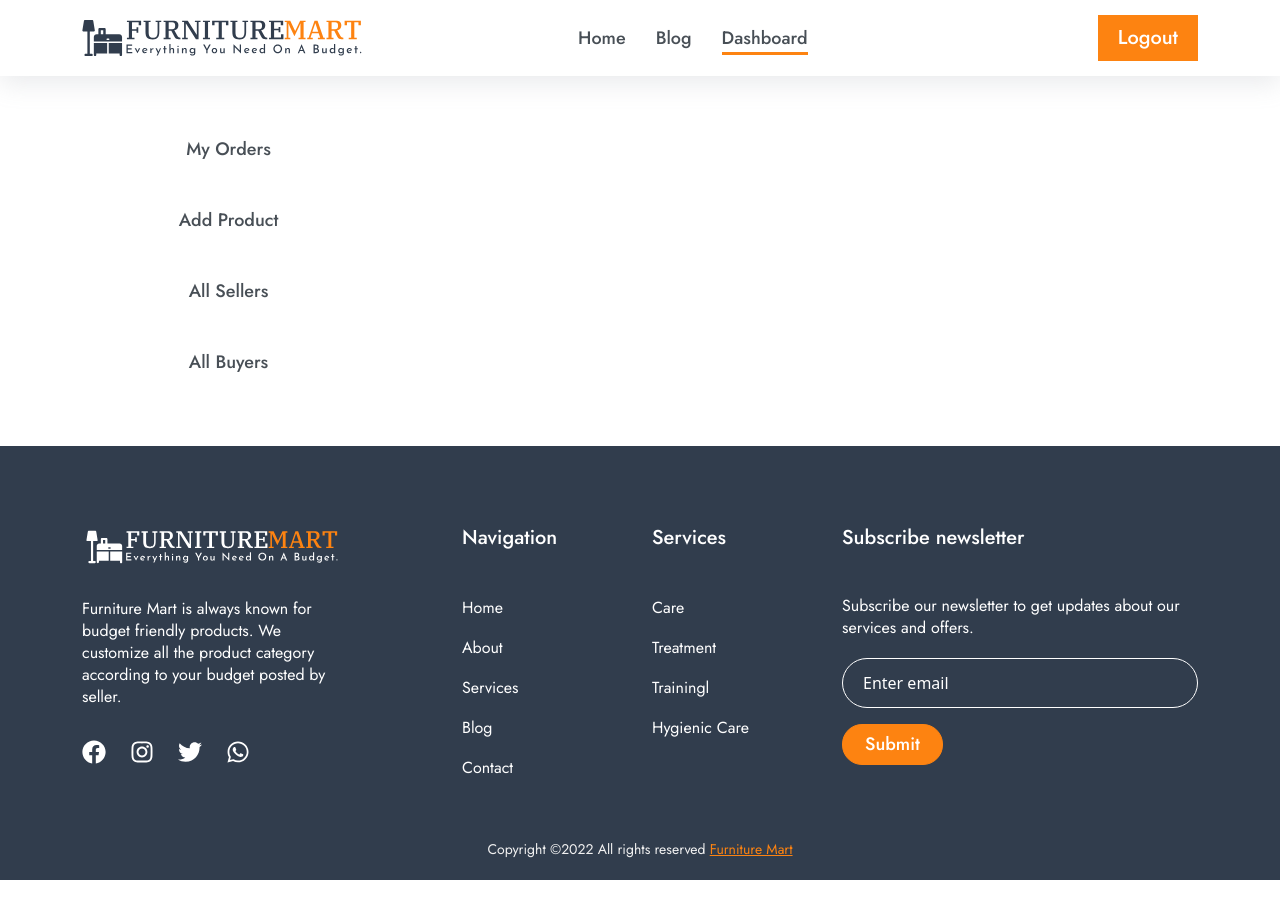
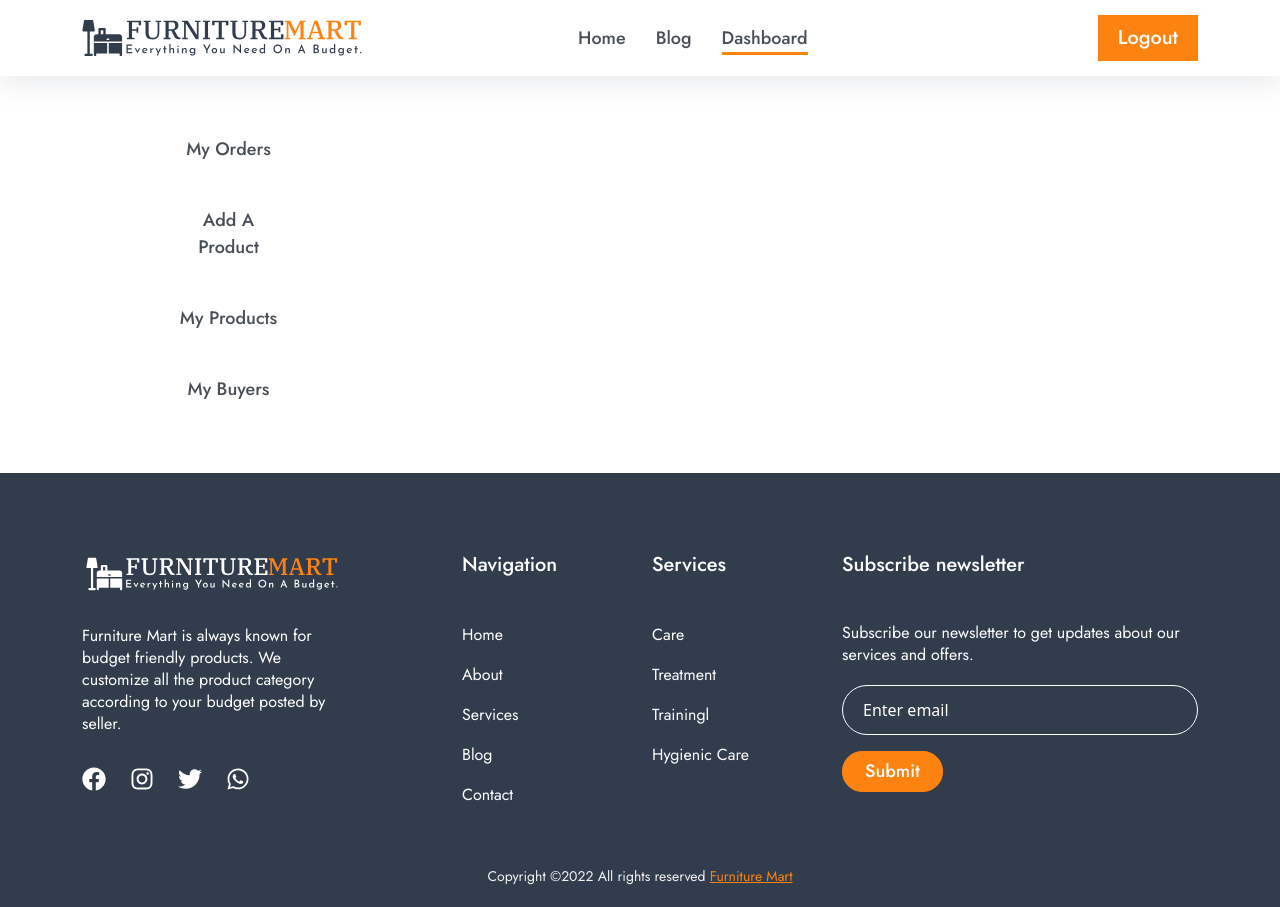
Before and after one commit to mirzanahid/furniture-mart-client, a React (Create React App) app: page /dashboard in a window 1280 px wide. Before the commit the page ends 880 px from the top, so only its background shows below. Built offline with nearby package versions, Linux system fonts and the light colour scheme; no server answers; sample sign-in values are in the browser's storage.

Commit message:
admin role added

```diff
--- /dev/null
+++ b/src/hooks/useAdmin.js
@@ -0,0 +1,22 @@
+import { useEffect, useState } from "react"
+
+const useAdmin = email => {
+
+    const [isAdmin, setIsAdmin] = useState(false);
+    const [isAdminLoading, setIsAdminLoading] = useState(true)
+    useEffect(() => {
+        if (email) {
+            fetch(`http://localhost:5000/users/admin/${email}`)
+                .then(res => res.json())
+                .then(data => {
+
+                    console.log(data);
+                    setIsAdmin(data.isAdmin)
+                    setIsAdminLoading(false)
+                })
+        }
+    }, [email])
+    return [isAdmin,isAdminLoading]
+}
+
+export default useAdmin
--- a/src/layout/DashboardLayout.js
+++ b/src/layout/DashboardLayout.js
@@ -6,10 +6,12 @@ import Offcanvas from 'react-bootstrap/Offcanvas';
 import { AuthContext } from '../contexts/AuthProvider/AuthProvider';
 import Footer from '../pages/Shared/Footer/Footer';
 import { Col, Container, Row } from 'react-bootstrap';
+import useAdmin from '../hooks/useAdmin';
 
 const DashboardLayout = () => {
-    const { show, setShow } = useContext(AuthContext)
-
+    const { show, setShow } = useContext(AuthContext);
+    const { user } = useContext(AuthContext);
+    const [isAdmin] = useAdmin(user?.email);
     const handleClose = () => setShow(false);
     return (
         <div>
@@ -20,9 +22,17 @@ const DashboardLayout = () => {
                         <div className="dash_navbar">
                             <ul className='dash-navbar-items'>
                                 <li><NavLink className={({ isActive }) => isActive ? 'active' : undefined} to={"/dashboard/myOrders"}>My Orders</NavLink></li>
-                                <li><NavLink className={({ isActive }) => isActive ? 'active' : undefined} to={"/dashboard/allProducts"}>Add Product</NavLink></li>
+                                <li><NavLink className={({ isActive }) => isActive ? 'active' : undefined} to={"/dashboard/allProducts"}>Add A Product</NavLink></li>
+                                <li><NavLink className={({ isActive }) => isActive ? 'active' : undefined} to={"/dashboard/myProducts"}>My Products</NavLink></li>
+                                <li><NavLink className={({ isActive }) => isActive ? 'active' : undefined} to={"/dashboard/myBuyers"}>My Buyers</NavLink></li>
+                                {
+                                    isAdmin &&
+                                    <>
                                         <li><NavLink className={({ isActive }) => isActive ? 'active' : undefined} to={"/dashboard/allSellers"}>All Sellers</NavLink></li>
                                         <li><NavLink className={({ isActive }) => isActive ? 'active' : undefined} to={"/dashboard/allBuyers"}>All Buyers</NavLink></li>
+                                        <li><NavLink className={({ isActive }) => isActive ? 'active' : undefined} to={"/dashboard/allBuyers"}>Reported Items</NavLink></li>
+                                    </>
+                                }
                             </ul>
                         </div>
                     </Col>
--- /dev/null
+++ b/src/routes/AdminRoute.js
@@ -0,0 +1,22 @@
+import React from 'react';
+import { useContext } from 'react';
+import { Spinner } from 'react-bootstrap';
+import { Navigate, useLocation } from 'react-router-dom';
+import { AuthContext } from '../contexts/AuthProvider/AuthProvider';
+import useAdmin from '../hooks/useAdmin';
+
+const AdminRoute = ({ children }) => {
+    const { user, load } = useContext(AuthContext);
+    const [isAdmin, isAdminLoading] = useAdmin(user?.email)
+    const location = useLocation();
+
+    if (load || isAdminLoading) {
+        return <Spinner className='loader' animation="border" variant="warning" />
+    }
+    if (user && isAdmin) {
+        return children
+    }
+    return <Navigate to='/login' state={{ from: location }} replace></Navigate>
+};
+
+export default AdminRoute;
--- a/src/routes/Route.js
+++ b/src/routes/Route.js
@@ -11,6 +11,7 @@ import Categories from '../pages/Home/Category/Categories/Categories';
 import Home from '../pages/Home/Home/Home';
 import Login from '../pages/Shared/Login/Login';
 import Signup from '../pages/Shared/Signup/Signup';
+import AdminRoute from './AdminRoute';
 import PrivateRoute from './PrivateRoute';
 
 export const router = createBrowserRouter([
@@ -53,11 +54,11 @@ export const router = createBrowserRouter([
             },
             {
                 path: '/dashboard/allSellers',
-                element: <Sellers></Sellers>
+                element: <AdminRoute><Sellers></Sellers></AdminRoute>
             },
             {
                 path: '/dashboard/allBuyers',
-                element: <Buyers></Buyers>
+                element: <AdminRoute> <Buyers></Buyers></AdminRoute>
             }
 
         ]
```
Lines whose indentation alone changed are shown as unchanged.
